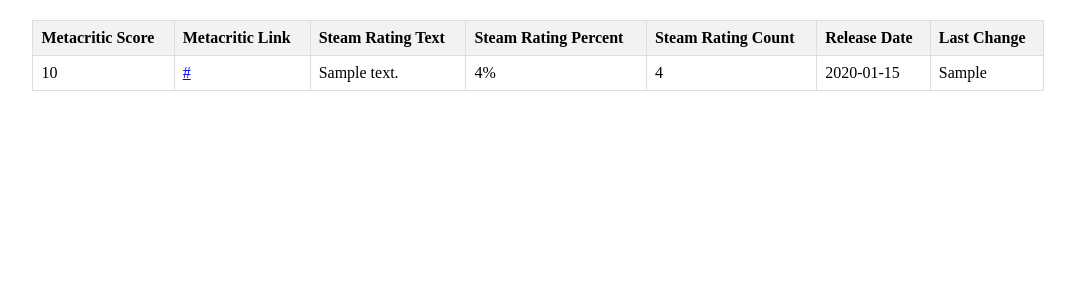
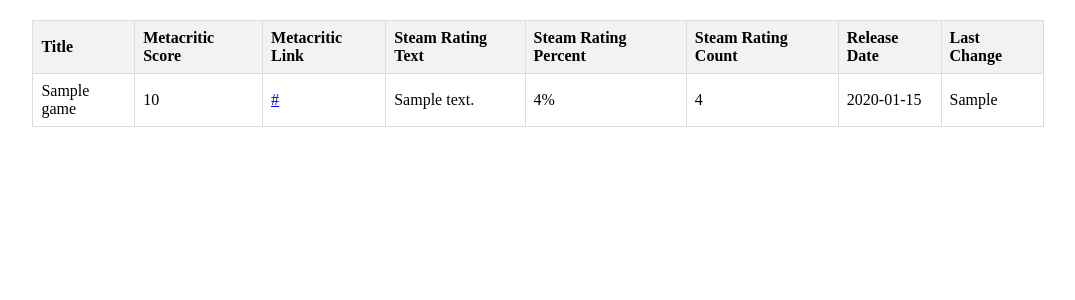
Before and after one commit to lorber190103/2024_individual-project, a Flask app: page /Game_Info/1 in a window 1280 px wide. Shown: the part 60-360 px from the top of the page, without its empty margins (102-1177 px from the left). Run offline with Flask 3, Linux system fonts and the light colour scheme; tables that the repository leaves empty hold one stand-in row (values such as "Sample post").

Commit message:
Games now work

```diff
--- a/src/main.py
+++ b/src/main.py
@@ -74,6 +74,7 @@ class CheapShark:
                     if not existing_games:
                         db.session.add(Games(
                             ID=int(_game_id),
+                            title=str(_title),
                             metacritic_score=int(_metacritic_score),
                             metacritic_link=str(_metacritic_link),
                             steam_rating_text=str(_steam_rating_text),
@@ -83,6 +84,7 @@ class CheapShark:
                             last_change=str(time.ctime(_last_change))
                         ))
                     else:
+                        existing_games.title = str(_title)
                         existing_games.metacritic_score = int(_metacritic_score)
                         existing_games.metacritic_link = str(_metacritic_link)
                         existing_games.steam_rating_text = str(_steam_rating_text)
--- a/src/model.py
+++ b/src/model.py
@@ -20,6 +20,7 @@ class Stores(db.Model):
 
 class Games(db.Model):
     ID: Mapped[int] = mapped_column(primary_key=True)
+    title: Mapped[str]
     metacritic_score: Mapped[int]
     metacritic_link: Mapped[str]
     steam_rating_text: Mapped[str]
--- a/src/templates/game_info.html
+++ b/src/templates/game_info.html
@@ -23,6 +23,7 @@
       <table id="myTable" class="deals-table">
         <thead>
           <tr>
+            <th>Title</th>
             <th>Metacritic Score</th>
             <th>Metacritic Link</th>
             <th>Steam Rating Text</th>
@@ -35,6 +36,7 @@
         <tbody>
           {% for game in game_info %}
             <tr>
+              <td>{{ game.title }}</td>
               <td>{{ game.metacritic_score }}</td>
               <td><a href="https://www.metacritic.com{{ game.metacritic_link }}">{{ game.metacritic_link }}</a></td>
               <td>{{ game.steam_rating_text }}</td>
```
